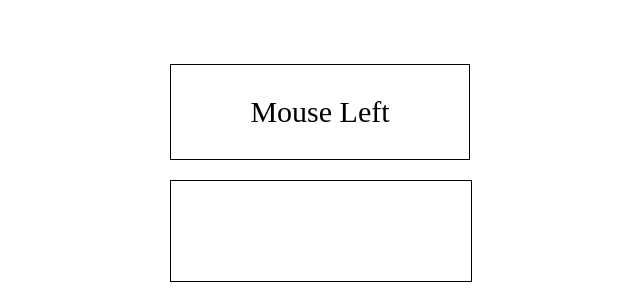
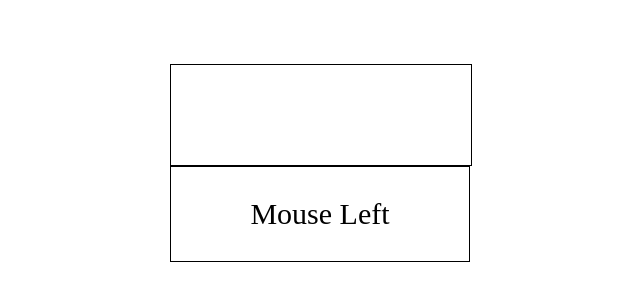
Before and after one commit to ramyamuttireddy/React-learning, a React (Create React App) app: page / in a window 1280 px wide. Shown: the part 136-436 px from the top of the page, without its empty margins (320-960 px from the left). Built offline with nearby package versions, Linux system fonts and the light colour scheme.

Commit message:
the commit the mouse task

```diff
--- a/src/App.css
+++ b/src/App.css
@@ -11,7 +11,7 @@
 
 }
 
-.mouse-text {
+.mouse-status-box {
   padding: 30px;
   font-size: 30px;
   text-align: center;
--- a/src/App.js
+++ b/src/App.js
@@ -1,7 +1,5 @@
-
+import SimpleMouseComponent from './components/mouse-task/simpleMouseComponent';
 import './App.css';
-import SimpleMouseComponent from './components/mouse-task/simpleMouseComponent';
-
 
 function App() {
   return (
--- a/src/components/mouse-task/simpleMouseComponent.js
+++ b/src/components/mouse-task/simpleMouseComponent.js
@@ -2,22 +2,22 @@ import React, { useState } from 'react'
 import Mouse from './mouse';
 import Status from './status';
 
-function SimpleMouseComponent() {
-  const [isHover ,setIsHover] = useState(false);
 
 
-  function handleStatus(x){
-      setIsHover(x);
-    }
 
+
+export default function SimpleMouseComponent() {
+
+  const [isOver,setIsOver]= useState(false);
+
+  function HandleStatus(x){
+    setIsOver(x);
+  }
 
   return (
     <div>
-      <Status hover={isHover} />
-      <Mouse value={isHover}  latestStatus={handleStatus} />
-
+       <Mouse value={isOver} latestStatus ={HandleStatus}/>
+       <Status hover={isOver} />
     </div>
   )
 }
-
-export default SimpleMouseComponent
--- a/src/components/mouse-task/status.js
+++ b/src/components/mouse-task/status.js
@@ -1,12 +1,9 @@
 import React from 'react'
 
-function Status({hover}) {
+export default function status({hover}) {
   return (
-    <div>
-      <div className='mouse-text'> {hover ? 'Mouse Enterd ' : 'Mouse Left'}</div>
-
+    <div className='mouse-status-box'>
+      <div class="mousebox"> {hover ?'mouse entered' : 'Mouse Left'}</div>
     </div>
   )
 }
-
-export default Status;
```
